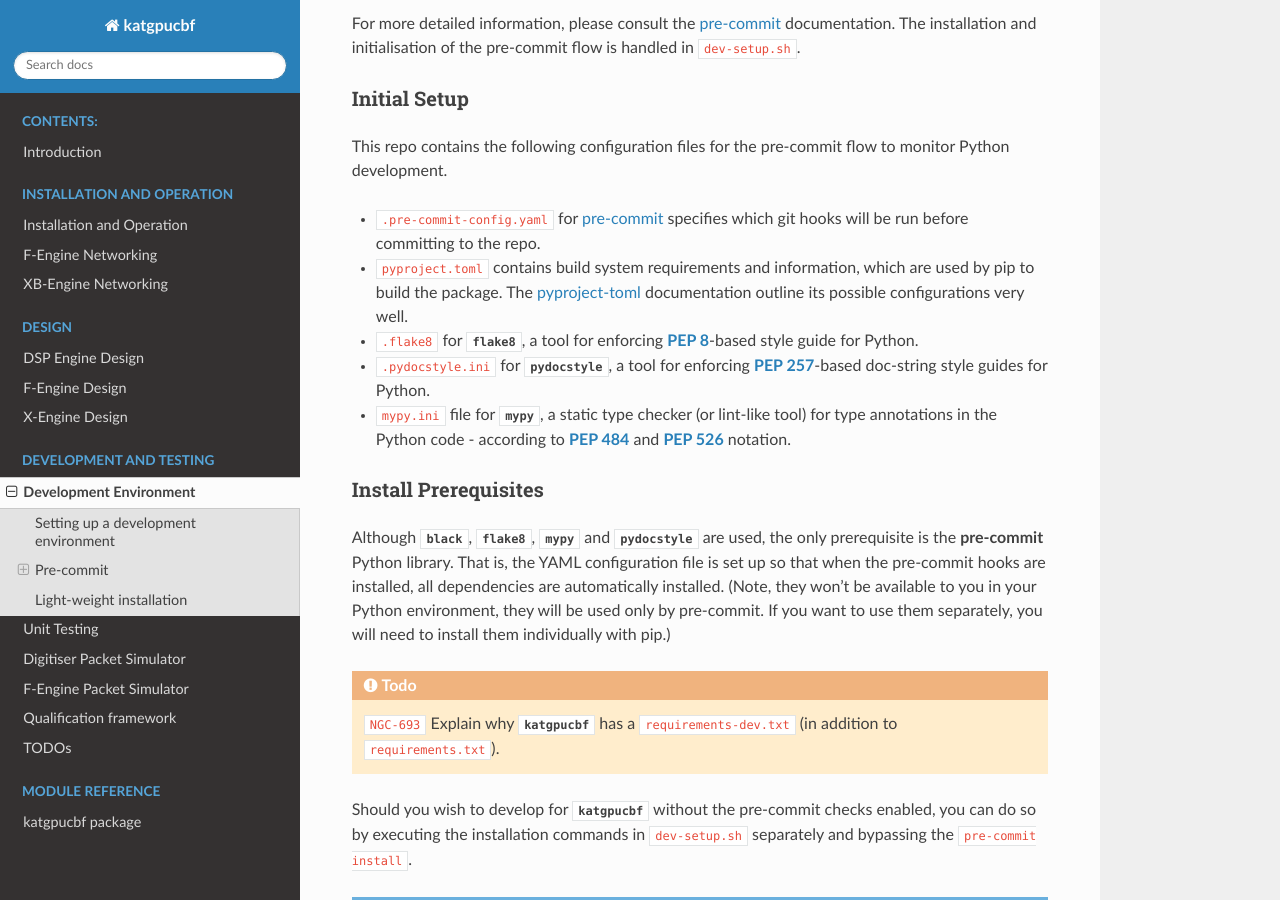
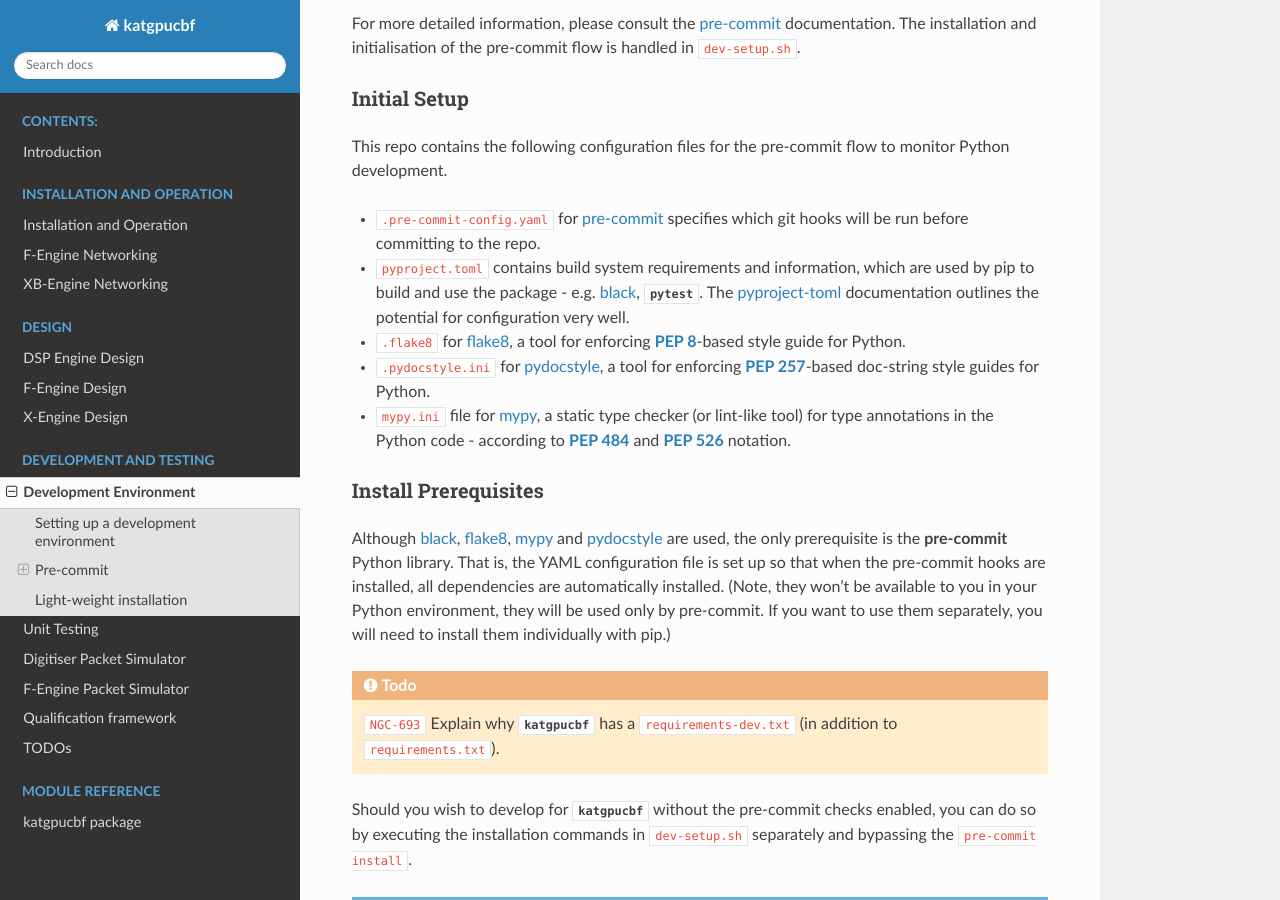
Before and after one commit to ska-sa/katgpucbf, a Sphinx documentation site: the page built from doc/dev-guide.rst, in a window 1280 px wide and 900 px high, scrolled down 1160 px. Built offline with Sphinx 7.4.7 and the Read the Docs theme 2.0.0, drawn with Linux system fonts in a browser that asks for light colours; formulas are drawn with MathJax 3; the version number could not be read and is left out.

Commit message:
Refine updates to dev-guide/pre-commit
As per comments on PR #319. Rolled back the attempt to use intersphinx
for some documentation references.

Contributes to: NGC-672.

```diff
--- a/doc/conf.py
+++ b/doc/conf.py
@@ -75,11 +75,6 @@ intersphinx_mapping = {
     "spead2": ("https://spead2.readthedocs.io/en/latest", None),
     "katsdpsigproc": ("https://katsdpsigproc.readthedocs.io/en/latest", None),
     "katsdptelstate": ("https://katsdptelstate.readthedocs.io/en/latest", None),
-    "black": ("https://black.readthedocs.io/en/stable/", None),
-    "flake8": ("https://flake8.pycqa.org/en/latest/", None),
-    "mypy": ("https://mypy.readthedocs.io/en/stable/", None),
-    "pydocstyle": ("http://www.pydocstyle.org/en/stable/", None),
-    # "pre-commit": ("https://pre-commit.com/", None),
 }
 
 
--- a/doc/dev-guide.rst
+++ b/doc/dev-guide.rst
@@ -68,22 +68,26 @@ to monitor Python development.
 - ``.pre-commit-config.yaml`` for `pre-commit`_ specifies which git hooks will
   be run before committing to the repo.
 - ``pyproject.toml`` contains build system requirements and information, which
-  are used by pip to build the package. The `pyproject-toml`_ documentation outline
-  its possible configurations very well.
-- ``.flake8`` for :mod:`flake8`, a tool for enforcing :pep:`8`-based style guide
+  are used by pip to build and use the package - e.g. `black`_, :mod:`pytest`.
+  The `pyproject-toml`_ documentation outlines the potential for configuration very well.
+- ``.flake8`` for `flake8`_, a tool for enforcing :pep:`8`-based style guide
   for Python.
-- ``.pydocstyle.ini`` for :mod:`pydocstyle`, a tool for enforcing :pep:`257`-based
+- ``.pydocstyle.ini`` for `pydocstyle`_, a tool for enforcing :pep:`257`-based
   doc-string style guides for Python.
-- ``mypy.ini`` file for :mod:`mypy`, a static type checker (or lint-like tool)
+- ``mypy.ini`` file for `mypy`_, a static type checker (or lint-like tool)
   for type annotations in the Python code - according to :pep:`484` and
   :pep:`526` notation.
 
+.. _black: https://github.com/psf/black
 .. _pyproject-toml: https://pip.pypa.io/en/stable/reference/build-system/pyproject-toml/
+.. _flake8: https://flake8.pycqa.org/en/latest/
+.. _pydocstyle: http://www.pydocstyle.org/
+.. _mypy: https://mypy.readthedocs.io/en/stable/index.html
 
 Install Prerequisites
 ^^^^^^^^^^^^^^^^^^^^^
 
-Although :mod:`black`, :mod:`flake8`, :mod:`mypy` and :mod:`pydocstyle` are used,
+Although `black`_, `flake8`_, `mypy`_ and `pydocstyle`_ are used,
 the only prerequisite is the **pre-commit**  Python library. That is, the YAML
 configuration file is set up so that when the pre-commit hooks are installed,
 all dependencies are automatically installed. (Note, they won't be available to
```
